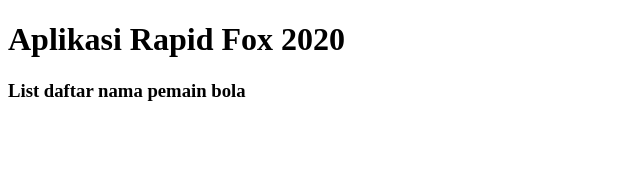
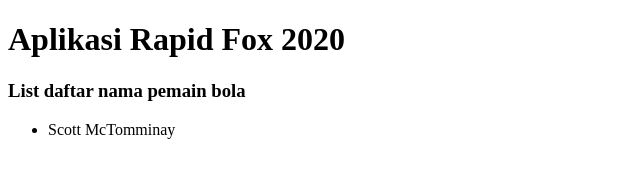
Before and after one commit to i01107/rapid-fox-gitflow, a plain HTML site: page client/index.html in a window 1280 px wide. Shown: the whole page, without its empty margins (0-640 px from the left). Drawn offline with Linux system fonts and the light colour scheme.

Commit message:
Update client/index.html + new ol + new li + add S. McTomminay

```diff
--- a/client/index.html
+++ b/client/index.html
@@ -9,5 +9,9 @@
   <h1>Aplikasi Rapid Fox 2020</h1>
 
   <h3>List daftar nama pemain bola</h3>
+
+  <ul>
+    <li>Scott McTomminay</li>
+  </ul>
 </body>
 </html>
```
